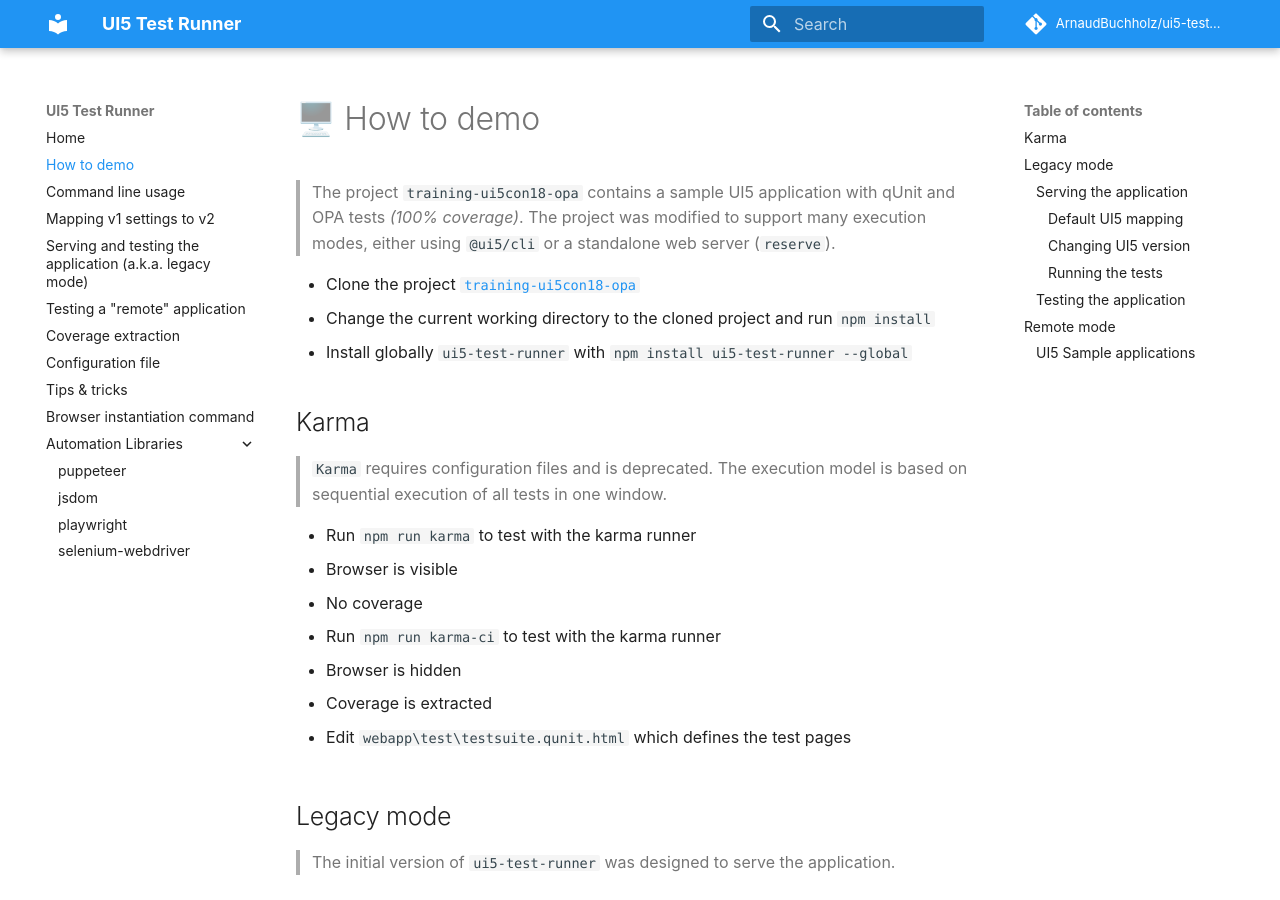
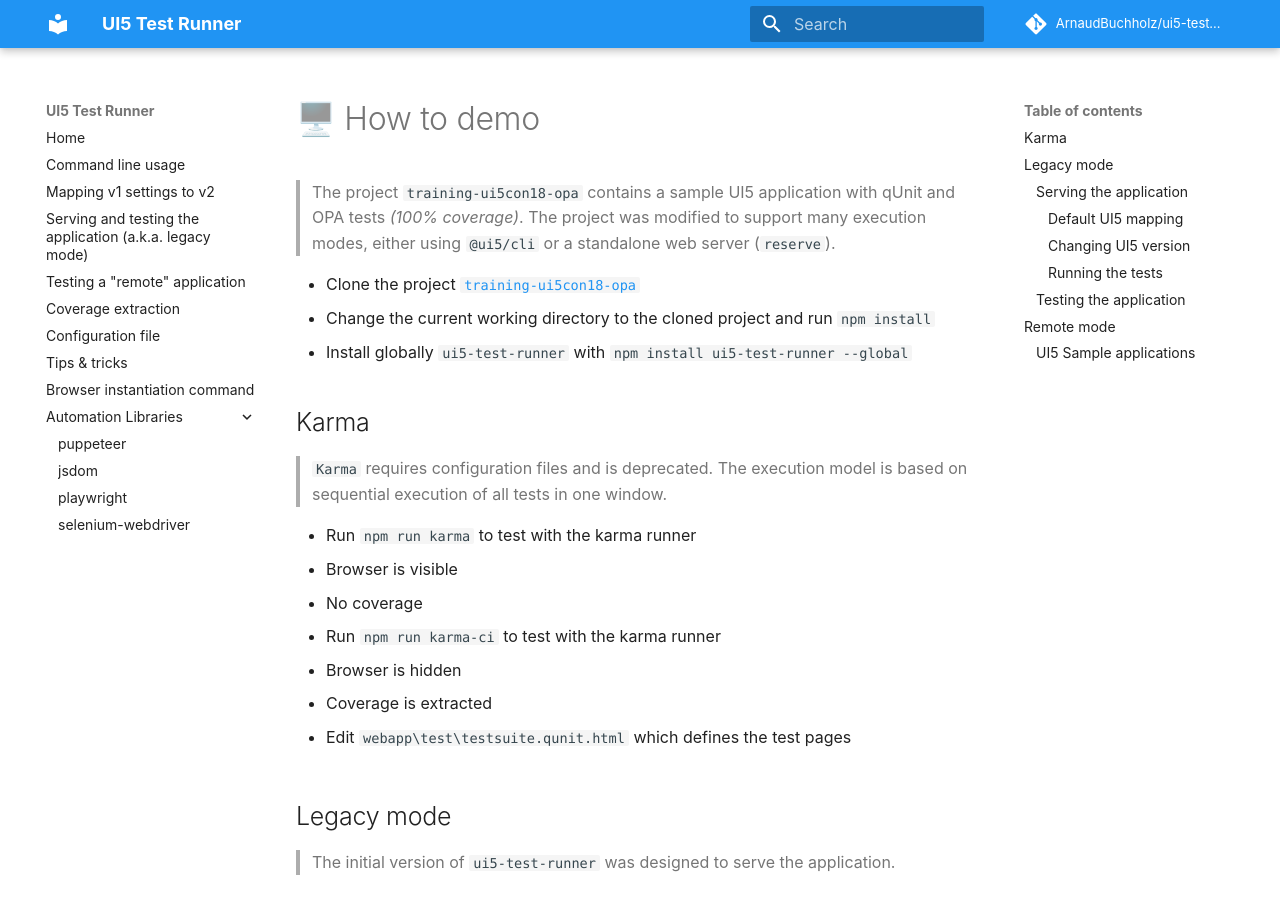
Before and after one commit to ArnaudBuchholz/ui5-test-runner, an MkDocs documentation site: the page built from docs/demo.md, in a window 1280 px wide and 900 px high. Built offline with MkDocs 1.6.1 and Material for MkDocs 9.7.7, drawn with Linux system fonts in a browser that asks for light colours; comment, search, counter and statistics services are not loaded.

Commit message:
documentation: disable demo link (for now)

```diff
--- a/mkdocs.yml
+++ b/mkdocs.yml
@@ -7,7 +7,7 @@
 site_dir: "site" # default
 nav:
   - Home: README.md
-  - How to demo: demo.md
+#  - How to demo: demo.md
   - Command line usage: usage.md
   - Mapping v1 settings to v2: mapping_v1_v2.md
   - Serving and testing the application (a.k.a. legacy mode): legacy.md
```
